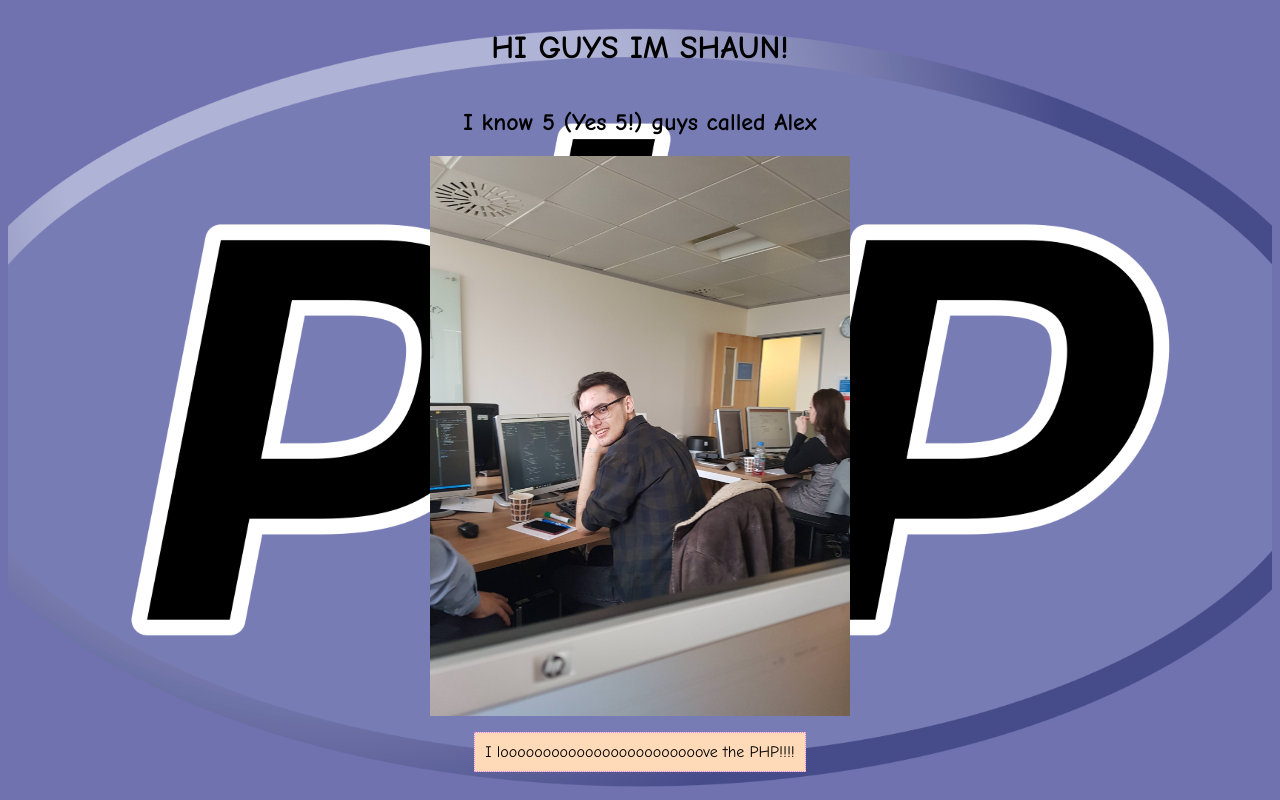
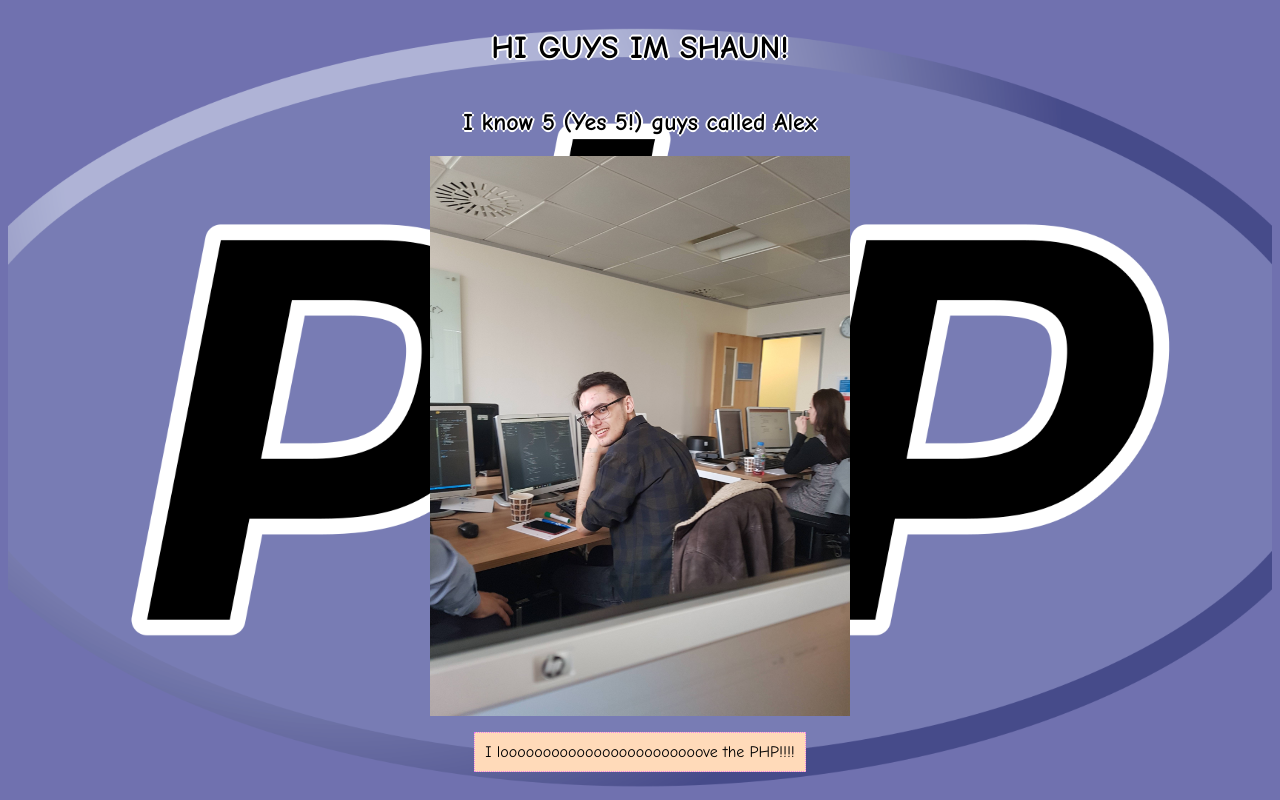
Before and after one commit to JackVarney/shaun-clift-dot-com, a website built with webpack: page public/index.html in a window 1280 px wide. Shown: the top 800 px of the page. Built offline with nearby package versions, Linux system fonts and the light colour scheme.

Commit message:
Update index.css

```diff
--- a/src/index.css
+++ b/src/index.css
@@ -4,6 +4,14 @@
 
 body {
   background-color: rgb(112, 113, 175);
+}
+
+h1 {
+  text-shadow: -2px 0 white, 0 2px white, 2px 0 white, 0 -2px white;
+}
+
+h2 {
+  text-shadow: -2px 0 white, 0 2px white, 2px 0 white, 0 -2px white;
 }
 
 #app {
```
